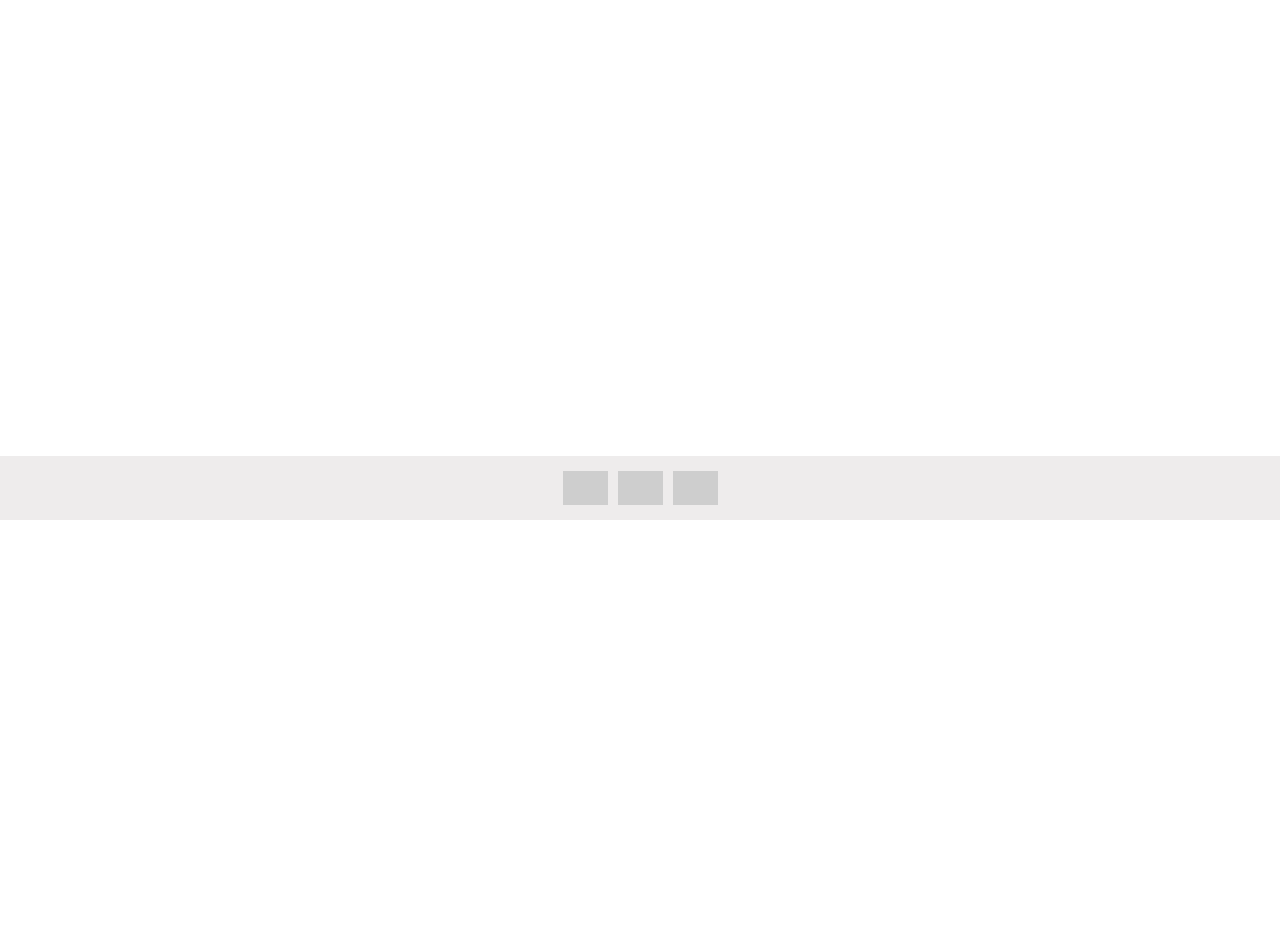
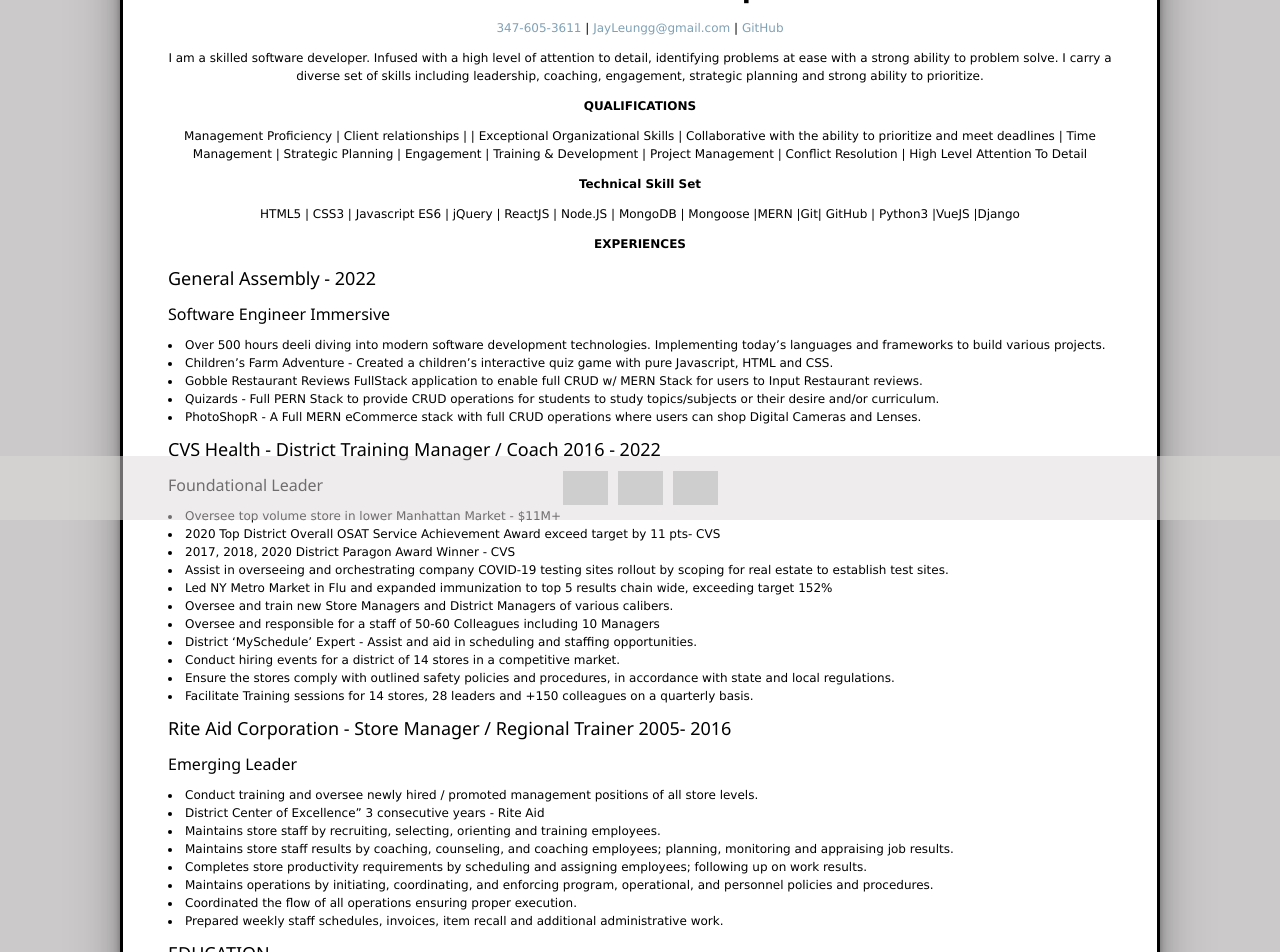
Before and after one commit to jayl2/Portfolio, a React (Create React App) app: page /resume in a window 1280 px wide. Shown: the part 280-1232 px from the top of the page. Before the commit the page ends 800 px from the top, so only its background shows below. Built offline with nearby package versions, Linux system fonts and the light colour scheme; grey boxes are pictures that could not be loaded.

Commit message:
resume page up

```diff
--- a/src/App.css
+++ b/src/App.css
@@ -2,6 +2,10 @@
   text-align: center;
 }
 
+a{
+  text-decoration: none;
+  color:rgb(127, 161, 182)
+}
 .nav-links{
   position: relative;
   right:0;
@@ -68,5 +72,34 @@
 .footer-icon{
   width: 3rem;
   margin: 15px 5px 15px;
+}
+
+h5, h6, li{
+  text-align:justify;
+}
+
+h5,h6{
+  font-weight:400
+}
+
+.resume-body{
+  margin:8rem;
+  padding: 3rem;
+  font-size: 12px;
+  border: solid black;
+  box-shadow: rgba(0, 0, 0, 0.25) 0px 54px 55px, rgba(0, 0, 0, 0.12) 0px -12px 30px,
+              rgba(0, 0, 0, 0.12) 0px 4px 6px, rgba(0, 0, 0, 0.17) 0px 12px 13px,
+              rgba(0, 0, 0, 0.09) 0px -3px 5px;
+              position:absolute;
+              top:0  ;
+background-color:white;
+border-radius: 20px;;
+}
+
+.tee{
+  background-color: rgb(203, 201, 201);
+  min-height:170vh;
+  z-index:-1;
+
 
 }
--- a/src/pages/Resume.js
+++ b/src/pages/Resume.js
@@ -1,7 +1,158 @@
 import React from "react";
 
 const Resume = () => {
-  return <div>Resume</div>;
+  return (
+    <div>
+      <div className="tee"></div>
+      <body className="resume-body">
+        <h1>Jay Leung</h1>
+        <h2>
+          <b>Full Stack Developer</b>
+        </h2>
+        <p>
+          <a href="tel:1+347-605-3611">347-605-3611</a> |{"   "}
+          <a href="mailto:jayleungg@gmail.com"> JayLeungg@gmail.com</a> |
+          {"    "}
+          <span>
+            <a href="https://github.com/jayl2" target="_blank">
+              GitHub
+            </a>
+          </span>{" "}
+        </p>
+        <p>
+          I am a skilled software developer. Infused with a high level of
+          attention to detail, identifying problems at ease with a strong
+          ability to problem solve. I carry a diverse set of skills including
+          leadership, coaching, engagement, strategic planning and strong
+          ability to prioritize.
+        </p>
+        <p>
+          <b>QUALIFICATIONS</b>
+        </p>
+        <p>
+          Management Proficiency | Client relationships | | Exceptional
+          Organizational Skills | Collaborative with the ability to prioritize
+          and meet deadlines | Time Management | Strategic Planning | Engagement
+          | Training & Development | Project Management | Conflict Resolution |
+          High Level Attention To Detail
+        </p>
+        <p>
+          <b> Technical Skill Set</b>
+        </p>
+        <p>
+          HTML5 | CSS3 | Javascript ES6 | jQuery | ReactJS | Node.JS | MongoDB |
+          Mongoose |MERN |Git| GitHub | Python3 |VueJS |Django
+        </p>
+        <p>
+          <b> EXPERIENCES</b>
+        </p>
+        <h5>General Assembly - 2022</h5>
+        <h6>Software Engineer Immersive</h6>
+        <li>
+          Over 500 hours deeli diving into modern software development
+          technologies. Implementing today’s languages and frameworks to build
+          various projects.
+        </li>
+        <li>
+          Children’s Farm Adventure - Created a children’s interactive quiz game
+          with pure Javascript, HTML and CSS.
+        </li>
+        <li>
+          {" "}
+          Gobble Restaurant Reviews FullStack application to enable full CRUD w/
+          MERN Stack for users to Input Restaurant reviews.{" "}
+        </li>
+        <li>
+          Quizards - Full PERN Stack to provide CRUD operations for students to
+          study topics/subjects or their desire and/or curriculum.
+        </li>
+        <li>
+          {" "}
+          PhotoShopR - A Full MERN eCommerce stack with full CRUD operations
+          where users can shop Digital Cameras and Lenses.
+        </li>
+        <h5>CVS Health - District Training Manager / Coach 2016 - 2022</h5>
+        <h6>Foundational Leader</h6>
+        <li>Oversee top volume store in lower Manhattan Market - $11M+</li>
+        <li>
+          2020 Top District Overall OSAT Service Achievement Award exceed target
+          by 11 pts- CVS{" "}
+        </li>
+        <li>2017, 2018, 2020 District Paragon Award Winner - CVS</li>
+        <li>
+          Assist in overseeing and orchestrating company COVID-19 testing sites
+          rollout by scoping for real estate to establish test sites.
+        </li>
+        <li>
+          Led NY Metro Market in Flu and expanded immunization to top 5 results
+          chain wide, exceeding target 152%
+        </li>
+        <li>
+          Oversee and train new Store Managers and District Managers of various
+          calibers.
+        </li>
+        <li>
+          Oversee and responsible for a staff of 50-60 Colleagues including 10
+          Managers
+        </li>
+        <li>
+          District ‘MySchedule’ Expert - Assist and aid in scheduling and
+          staffing opportunities.{" "}
+        </li>
+        <li>
+          Conduct hiring events for a district of 14 stores in a competitive
+          market.
+        </li>
+        <li>
+          Ensure the stores comply with outlined safety policies and procedures,
+          in accordance with state and local regulations.
+        </li>
+        <li>
+          Facilitate Training sessions for 14 stores, 28 leaders and +150
+          colleagues on a quarterly basis.
+        </li>
+        <h5>
+          Rite Aid Corporation - Store Manager / Regional Trainer 2005- 2016
+        </h5>
+        <h6>Emerging Leader</h6>
+        <li>
+          Conduct training and oversee newly hired / promoted management
+          positions of all store levels.
+        </li>
+        <li>District Center of Excellence” 3 consecutive years - Rite Aid</li>
+        <li>
+          Maintains store staff by recruiting, selecting, orienting and training
+          employees.
+        </li>
+        <li>
+          Maintains store staff results by coaching, counseling, and coaching
+          employees; planning, monitoring and appraising job results.
+        </li>
+        <li>
+          Completes store productivity requirements by scheduling and assigning
+          employees; following up on work results.
+        </li>
+        <li>
+          Maintains operations by initiating, coordinating, and enforcing
+          program, operational, and personnel policies and procedures.
+        </li>
+        <li>
+          Coordinated the flow of all operations ensuring proper execution.
+        </li>
+        <li>
+          Prepared weekly staff schedules, invoices, item recall and additional
+          administrative work.
+        </li>
+        <h5> EDUCATION</h5>
+        <h6>
+          LaGuardia Community College, CUNY - Business Management |Business
+        </h6>
+        <h6>
+          Administration General Assembly - Software Engineering Immersive
+        </h6>
+      </body>
+    </div>
+  );
 };
 
 export default Resume;
```
